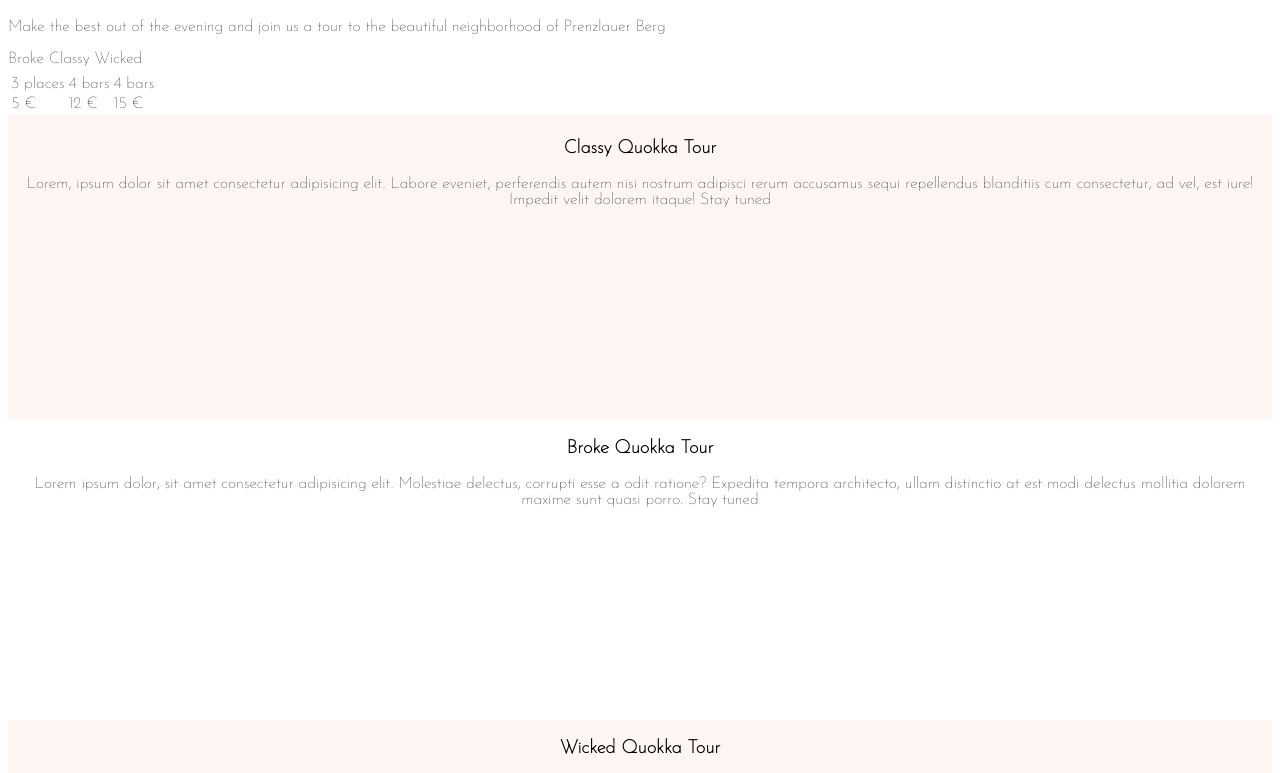
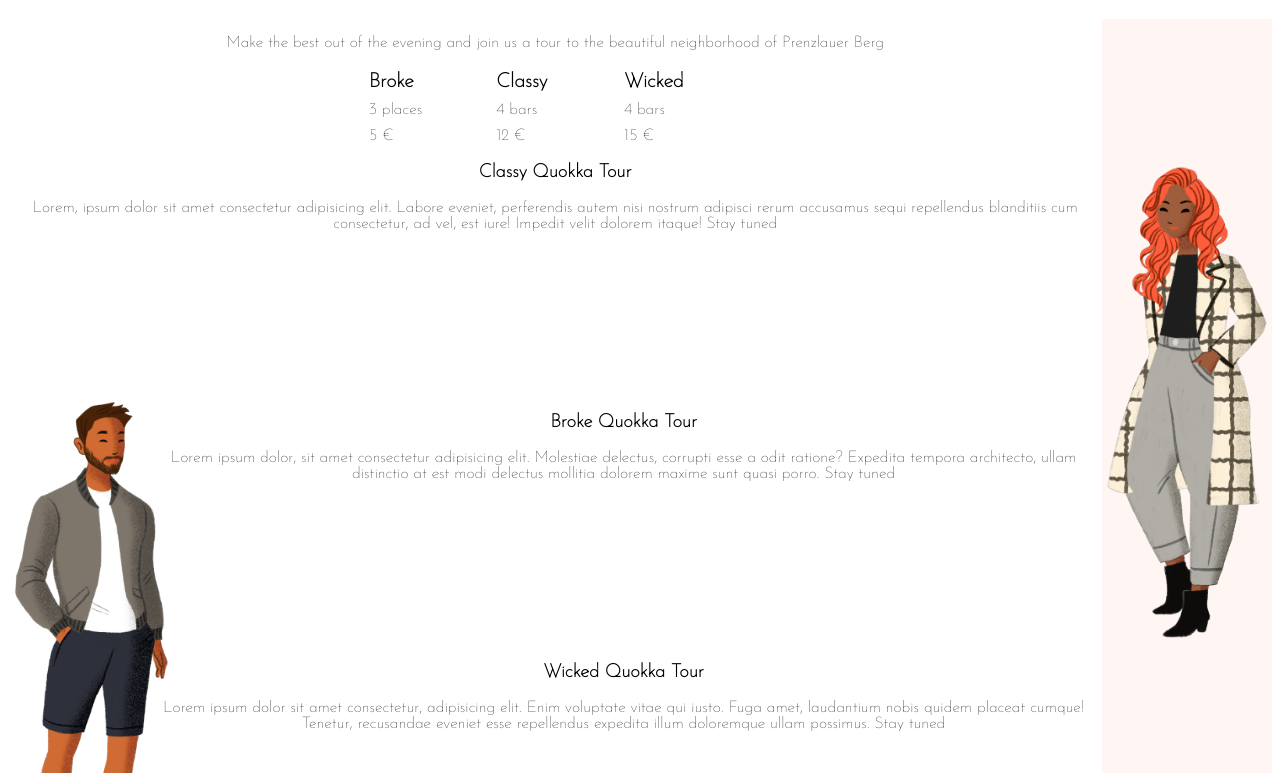
Before and after one commit to linablum/cab-phop, a plain HTML site: page tours.html in a window 1280 px wide. Shown: the part 159-932 px from the top of the page. Drawn offline with Linux system fonts and the light colour scheme.

Commit message:
set up grid in tours

```diff
--- a/index.css
+++ b/index.css
@@ -50,7 +50,6 @@ nav p {
 main {
   background-color: rgba(253, 185, 169, 0.13);
   text-align: center;
-  padding: 5px 0 5px 0;
 }
 
 h1 {
@@ -228,9 +227,58 @@ span {
 
 main.tours {
   display: grid;
-  height: 900px;
+  grid-template-rows: 1fr 2fr 2fr 2fr;
+  grid-template-columns: 1fr 1fr 4fr 1fr 1fr;
 }
 
-.broke {
+main.tours img:nth-of-type(1) {
+  height: 500px;
+  grid-column: 6/6;
+  grid-row: 2/5;
+}
+
+main.tours img:nth-of-type(2) {
+  height: 500px;
+  grid-column: 1/5;
+  grid-row: 3/6;
+}
+
+section:nth-of-type(1) {
   background-color: #ffffff;
+  grid-row: 1/5;
+  grid-column: 1/6;
 }
+
+section:nth-of-type(2) {
+  grid-row: 2/5;
+  grid-column: 1/6;
+}
+
+section:nth-of-type(3) {
+  background-color: #ffffff;
+  grid-row: 3/5;
+  grid-column: 2/6;
+}
+
+section:nth-of-type(4) {
+  grid-row: 4/5;
+  grid-column: 2/6;
+}
+
+table {
+  margin-left: auto;
+  margin-right: auto;
+  table-layout: fixed;
+  width: 35%;
+  border-collapse: collapse;
+  text-align: left;
+}
+
+thead {
+  font-size: 20px;
+}
+
+td,
+th {
+  padding: 5px;
+}
--- a/tours.html
+++ b/tours.html
@@ -25,21 +25,19 @@
     </nav>
     <header>
       <h1>Overview of our tours</h1>
+    </header>
+    <main class="tours">
+      <section>
         <p>
           Make the best out of the evening and join us a tour to the beautiful
           neighborhood of Prenzlauer Berg
         </p>
-    </header>
         <table>
           <thead>
             <tr>
-          Broke
-        </tr>
-        <tr>
-          Classy
-        </tr>
-        <tr>
-          Wicked
+              <th>Broke</th>
+              <th>Classy</th>
+              <th>Wicked</th>
             </tr>
           </thead>
           <tbody>
@@ -55,7 +53,8 @@
             </tr>
           </tbody>
         </table>
-    <main class="tours">
+      </section>
+      <img src="/src/woman_standing.png" alt="woman standing" />
       <section>
         <h3>Classy Quokka Tour</h3>
         <article>
@@ -65,7 +64,7 @@
           velit dolorem itaque! Stay tuned
         </article>
       </section>
-      <section class="broke">
+      <section>
         <h3>Broke Quokka Tour</h3>
         <article>
           Lorem ipsum dolor, sit amet consectetur adipisicing elit. Molestiae
@@ -74,6 +73,7 @@
           quasi porro. Stay tuned
         </article>
       </section>
+      <img src="/src/man_standing.png" alt="man standing" />
       <section>
         <h3>Wicked Quokka Tour</h3>
         <article>
```
Lines whose indentation alone changed are shown as unchanged.
